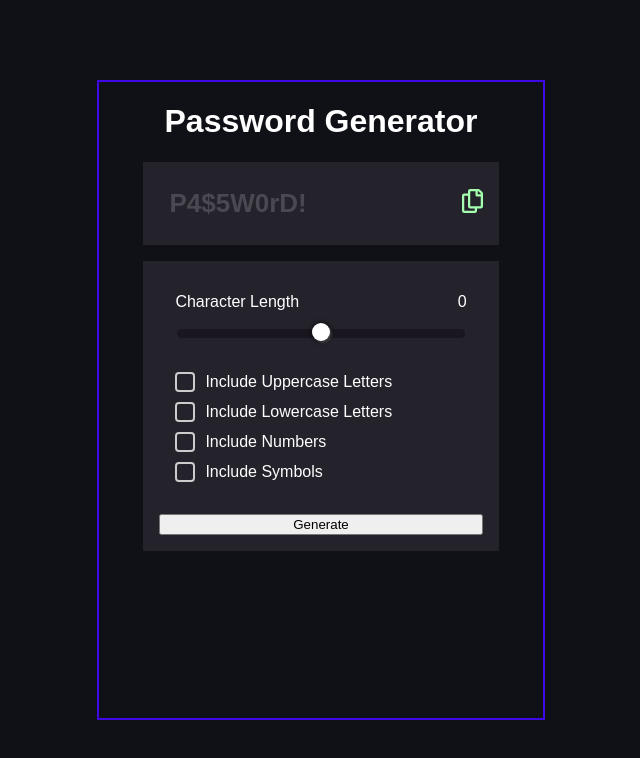
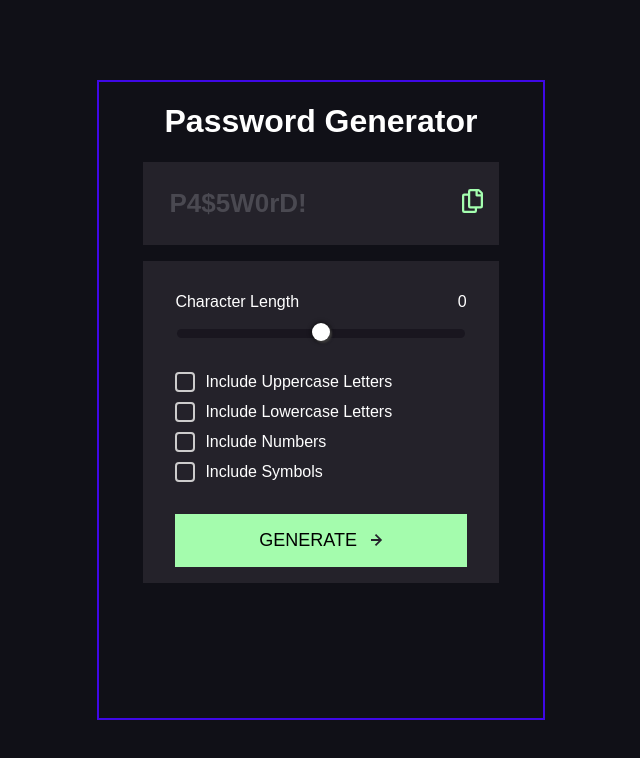
Before and after one commit to alcidesgoncalves/Password-Generator, a React (Vite) app: page / in a window 1280 px wide. Shown: the top 758 px of the page, without its empty margins (319-959 px from the left). Built offline with nearby package versions, Linux system fonts and the light colour scheme.

Commit message:
style/button

```diff
--- a/src/components/Button.jsx
+++ b/src/components/Button.jsx
@@ -1,4 +1,40 @@
+import styled from "styled-components";
+import "../assets/images/icon-arrow-right.svg";
+
+const StyledButtonContainer = styled.div`
+  display: flex;
+  justify-content: center;
+  width: 100%;
+  padding: 0 1rem;
+`;
+
+const StyledButton = styled.button`
+  display: flex;
+  justify-content: center;
+  align-items: baseline;
+  column-gap: 0.85rem;
+  background-color: #a4fcad;
+  font-size: 18px;
+  font-weight: 500;
+  text-transform: uppercase;
+  border: none;
+  padding: 1rem;
+  width: 100%;
+`;
+
 function Button() {
-  return <button>Generate</button>;
+  return (
+    <StyledButtonContainer>
+      <StyledButton>
+        Generate
+        <svg width="12" height="12" xmlns="http://www.w3.org/2000/svg">
+          <path
+            fill="#24232C"
+            d="m5.106 12 6-6-6-6-1.265 1.265 3.841 3.84H.001v1.79h7.681l-3.841 3.84z"
+          />
+        </svg>
+      </StyledButton>
+    </StyledButtonContainer>
+  );
 }
 export default Button;
```
